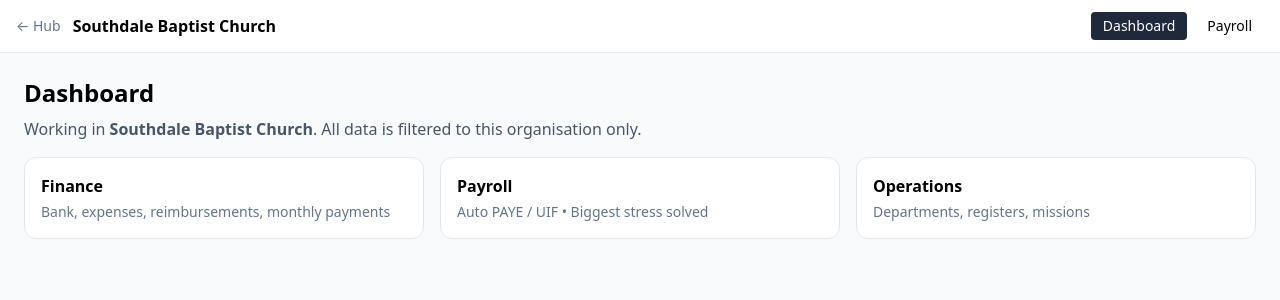
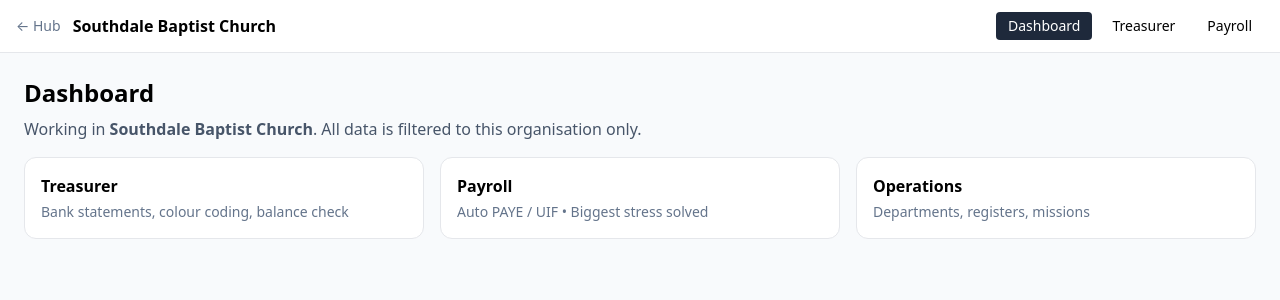
Before and after one commit to samsonmegan77-maker/shemesh-hub, a React (Vite) app: page / in a window 1280 px wide. Both pictures are taken after a click on the button 394 px from the left and 321 px from the top of the page. Shown: the top 300 px of the page. Built offline with nearby package versions, Linux system fonts and the light colour scheme.

Commit message:
Wire Treasurer page into navigation and dashboard

```diff
--- a/src/App.tsx
+++ b/src/App.tsx
@@ -1,6 +1,7 @@
 import { useState, useMemo } from 'react';
 import Hub from './pages/Hub';
 import Payroll from './pages/Payroll';
+import Treasurer from './pages/Treasurer';
 import { OrgContext, derivePermissions, type Organisation, type OrgRole } from './lib/orgContext';
 
 // Temporary mock organisations (replace with real Supabase query later)
@@ -21,7 +22,7 @@ export default function App() {
   const [currentOrg, setCurrentOrg] = useState<Organisation | null>(null);
   // Temporary role for testing — later comes from organisation_memberships
   const [role] = useState<OrgRole>('full_admin');
-  const [page, setPage] = useState<'hub' | 'payroll' | 'dashboard'>('hub');
+  const [page, setPage] = useState<'hub' | 'payroll' | 'treasurer' | 'dashboard'>('hub');
 
   const permissions = useMemo(() => derivePermissions(role), [role]);
 
@@ -68,6 +69,14 @@ export default function App() {
             >
               Dashboard
             </button>
+            {permissions.canAccessFinance && (
+              <button
+                onClick={() => setPage('treasurer')}
+                className={`px-3 py-1 rounded ${page === 'treasurer' ? 'bg-slate-800 text-white' : 'hover:bg-slate-100'}`}
+              >
+                Treasurer
+              </button>
+            )}
             {permissions.canAccessPayroll && (
               <button
                 onClick={() => setPage('payroll')}
@@ -87,10 +96,17 @@ export default function App() {
                 Working in <strong>{currentOrg.name}</strong>. All data is filtered to this organisation only.
               </p>
               <div className="grid md:grid-cols-3 gap-4">
-                <div className="bg-white border rounded-xl p-4">
-                  <h3 className="font-semibold">Finance</h3>
-                  <p className="text-sm text-slate-500 mt-1">Bank, expenses, reimbursements, monthly payments</p>
-                </div>
+                {permissions.canAccessFinance && (
+                  <button
+                    onClick={() => setPage('treasurer')}
+                    className="bg-white border rounded-xl p-4 text-left hover:border-blue-400"
+                  >
+                    <h3 className="font-semibold">Treasurer</h3>
+                    <p className="text-sm text-slate-500 mt-1">
+                      Bank statements, colour coding, balance check
+                    </p>
+                  </button>
+                )}
                 {permissions.canAccessPayroll && (
                   <button
                     onClick={() => setPage('payroll')}
@@ -111,6 +127,7 @@ export default function App() {
               </div>
             </div>
           )}
+          {page === 'treasurer' && <Treasurer />}
           {page === 'payroll' && <Payroll />}
         </main>
       </div>
```
